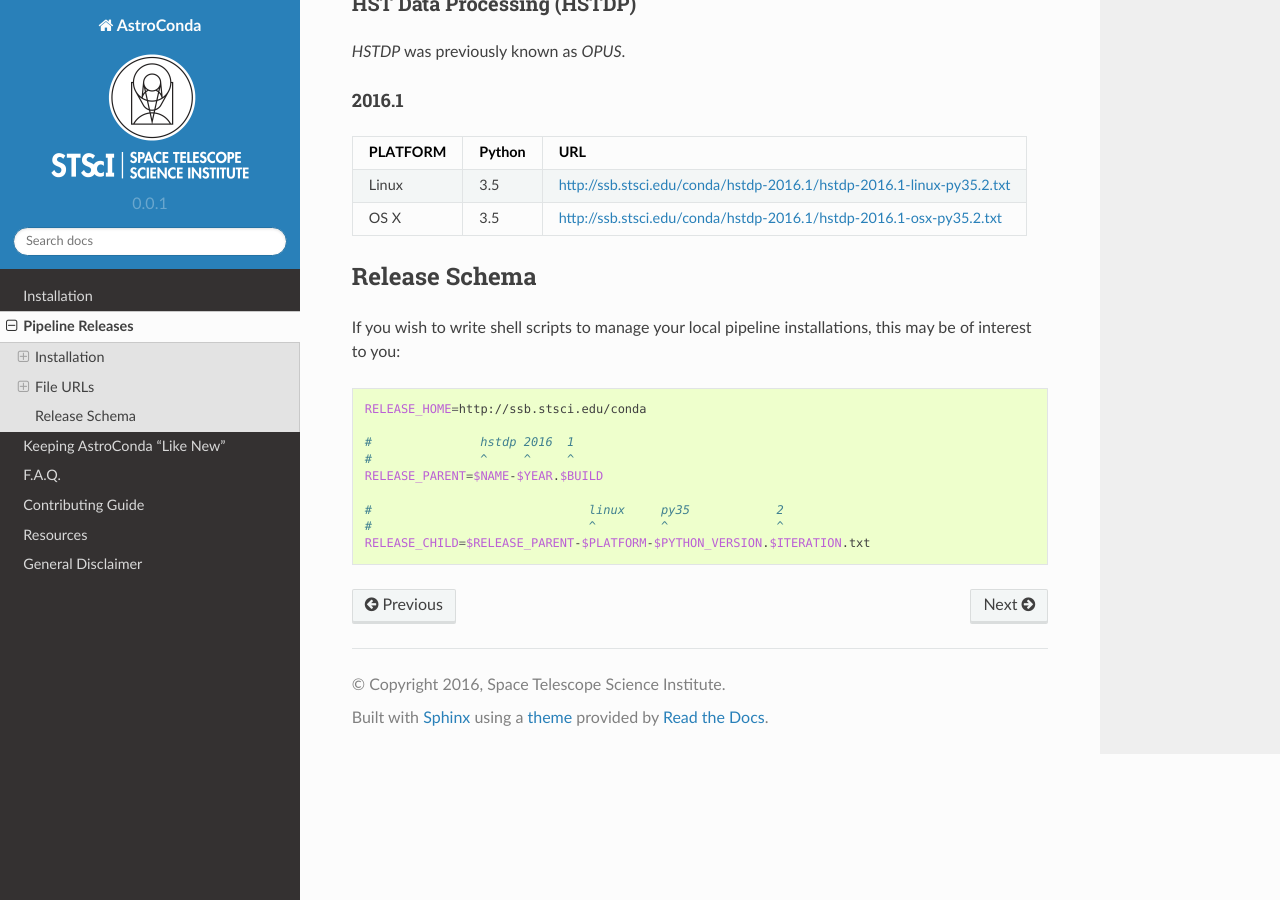
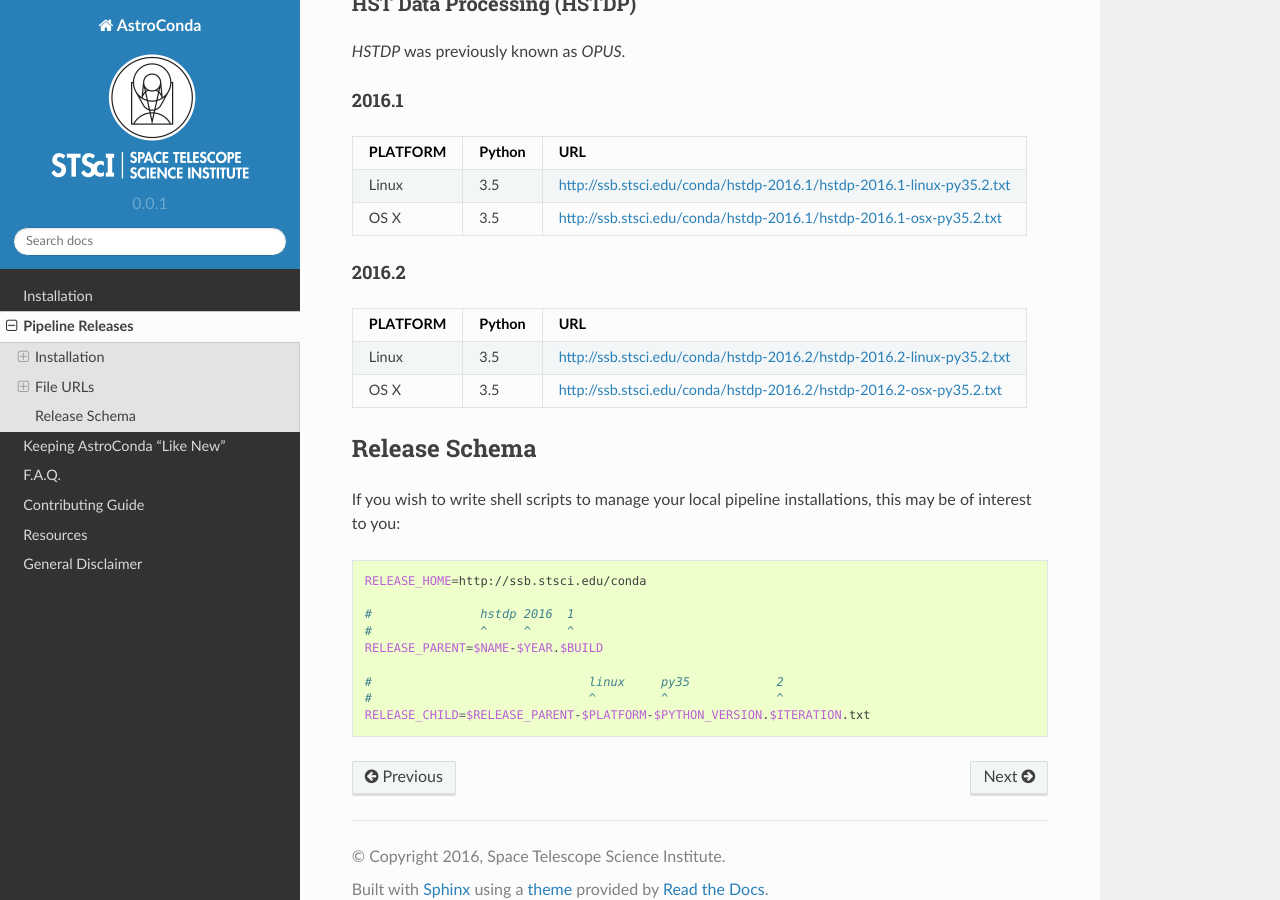
Before and after one commit to jhunkeler/astroconda, a Sphinx documentation site: the page built from source/releases.rst, in a window 1280 px wide and 900 px high, scrolled down 809 px. Built offline with Sphinx 7.4.7 and the Read the Docs theme 2.0.0, drawn with Linux system fonts in a browser that asks for light colours; pages that are not in the unit, such as notebooks, are missing from menus.

Commit message:
Add 2016.2 links (#37)

```diff
--- a/source/releases.rst
+++ b/source/releases.rst
@@ -52,6 +52,15 @@
 OS X      3.5     http://ssb.stsci.edu/conda/hstdp-2016.1/hstdp-2016.1-osx-py35.2.txt
 ========  ======  ===
 
+2016.2
+++++++
+
+========  ======  ===
+PLATFORM  Python  URL
+========  ======  ===
+Linux     3.5     http://ssb.stsci.edu/conda/hstdp-2016.2/hstdp-2016.2-linux-py35.2.txt
+OS X      3.5     http://ssb.stsci.edu/conda/hstdp-2016.2/hstdp-2016.2-osx-py35.2.txt
+========  ======  ===
 
 Release Schema
 ==============
```
